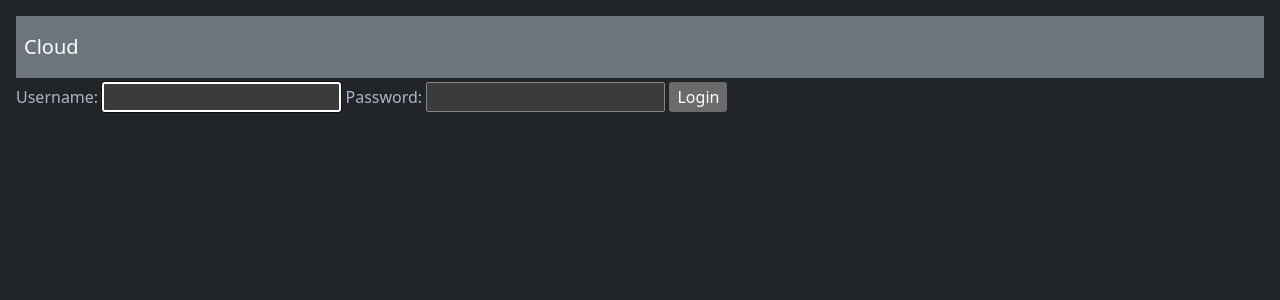
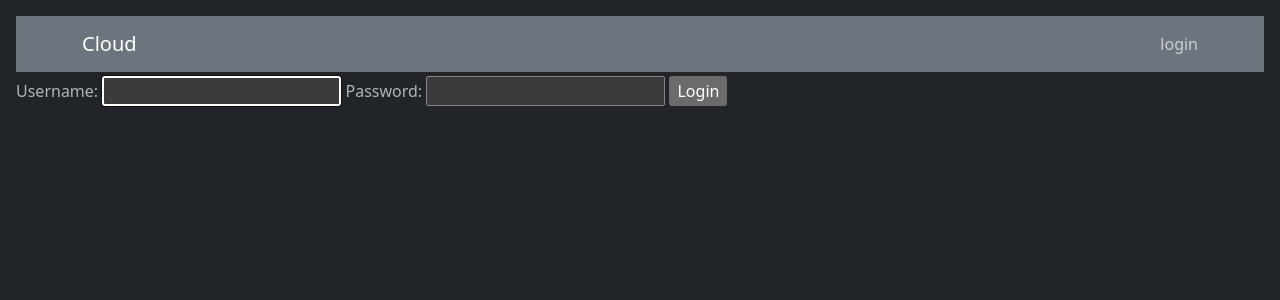
Before and after one commit to robazcz/cloud, a Django app: page /login/ in a window 1280 px wide. Shown: the top 300 px of the page. Run offline with Django 4.2, Linux system fonts and the light colour scheme; some libraries are stand-ins or nearby versions.

Commit message:
login/logout button

```diff
--- a/ui_cloud/templates/ui_cloud/base.html
+++ b/ui_cloud/templates/ui_cloud/base.html
@@ -9,8 +9,17 @@
 </head>
 <body class="m-3">
     <header>
-        <nav class="navbar navbar-light bg-secondary">
-            <a class="navbar-brand navbar-expand-sm p-2" href="/overview">Cloud</a>
+        <nav class="navbar navbar-light bg-secondary navbar-inverse navbar-fixed-top">
+            <div class="container">
+                <a class="navbar-brand" href="/overview">Cloud</a>
+                <ul class="nav navbar-nav navbar-right">
+                    <li>{% if user.is_authenticated %}
+                        <a class="nav-link" href="{% url 'Logout' %}"> logout </a>
+                        {% else %}
+                        <a class="nav-link" href="{% url 'Login' %}"> login </a>
+                        {% endif %}</li>
+                </ul>
+            </div>
         </nav>
     </header>
     <main class="mt-1">
--- a/ui_cloud/views.py
+++ b/ui_cloud/views.py
@@ -18,6 +18,8 @@ class Login(View):
     #model = User
 
     def get(self, request):
+        if request.user.is_authenticated:
+            return redirect("Overview")
         form = self.form_class()
         redir = request.GET.get("next", "Overview")
         return render(request, self.template, {"form": form, "next": redir})
```
